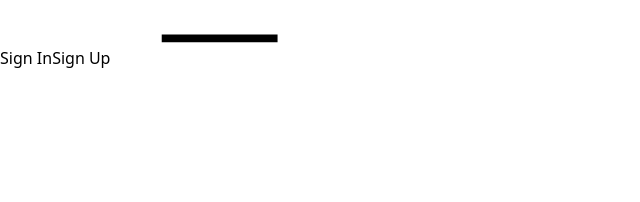
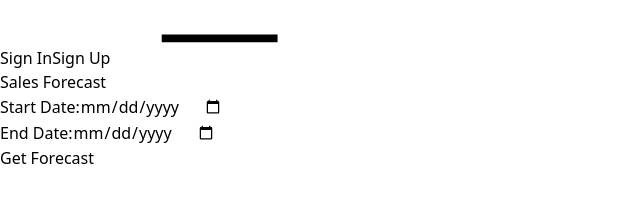
Before and after one commit to unicorn004/Gradient-Descenders, a React (Vite) app in the folder frontend/: page /dashboardForecastSales in a window 1280 px wide. Shown: the part 386-588 px from the top of the page, without its empty margins (0-640 px from the left). Built offline with nearby package versions, Linux system fonts and the light colour scheme.

Commit message:
forecast

```diff
--- a/frontend/src/App.jsx
+++ b/frontend/src/App.jsx
@@ -6,6 +6,7 @@ import Home from './components/Home';
 import SignIn from './components/SignIn';
 import SalesPredictionForm from './components/SalesPredictionForm ';
 import CommodityTable from './components/CommodityTable';
+import SalesForecastTable from './components/SalesForecastTable';
 
 const App = () => {
   return (
@@ -18,6 +19,7 @@ const App = () => {
           <Route path="/signin" element={<SignIn />} />
           <Route path="/salesPrediction" element={<SalesPredictionForm />} />
           <Route path="/dashboardForecast" element={<CommodityTable />} />
+          <Route path="/dashboardForecastSales" element={<SalesForecastTable />} />
         </Routes>
       </BrowserRouter>
     </div>
--- a/frontend/src/components/Home.jsx
+++ b/frontend/src/components/Home.jsx
@@ -954,8 +954,9 @@ const Home = () => {
     //   <button type="submit">Submit</button>
     // </form>
     // </div>
-    <div className='flex justify-between mx-20 mt-10'>
+    <div className='flex justify-around gap-20 mx-20 mt-10'>
       <Card1 />
+      <Card2 />
     </div >
   );
 };
--- a/frontend/src/components/HomeCards/Card1.jsx
+++ b/frontend/src/components/HomeCards/Card1.jsx
@@ -10,13 +10,12 @@ const Card1 = () => {
                 </a>
                 <p class="mb-3 font-normal text-gray-700 dark:text-gray-400">Lorem ipsum dolor sit amet consectetur adipisicing elit. Velit earum sequi natus repellat officiis molestiae adipisci recusandae exercitationem sit odit!</p>
                 <Link to={'/dashboardForecast'} class="inline-flex items-center px-3 py-2 text-sm font-medium text-center text-white bg-blue-700 rounded-lg hover:bg-blue-800 focus:ring-4 focus:outline-none focus:ring-blue-300 dark:bg-blue-600 dark:hover:bg-blue-700 dark:focus:ring-blue-800">
-                    Read more
+                     Prediction
                     <svg class="rtl:rotate-180 w-3.5 h-3.5 ms-2" aria-hidden="true" xmlns="http://www.w3.org/2000/svg" fill="none" viewBox="0 0 14 10">
                         <path stroke="currentColor" stroke-linecap="round" stroke-linejoin="round" stroke-width="2" d="M1 5h12m0 0L9 1m4 4L9 9" />
                     </svg>
                 </Link>
             </div>
-
         </div>
     )
 }
--- a/frontend/src/components/HomeCards/Card2.jsx
+++ b/frontend/src/components/HomeCards/Card2.jsx
@@ -1,15 +1,16 @@
 import React from 'react'
+import { Link } from 'react-router-dom'
 
 const Card2 = () => {
     return (
         <div>
             <div class="max-w-sm p-6 bg-white border border-gray-200 rounded-lg shadow dark:bg-gray-800 dark:border-gray-700">
-                <a href="#">
-                    <h5 class="mb-2 text-2xl font-bold tracking-tight text-gray-900 dark:text-white">Sales Details</h5>
-                </a>
+                <Link href="/dashboardForecastSales">
+                    <h5 class="mb-2 text-2xl font-bold tracking-tight text-gray-900 dark:text-white">Sales Forecast</h5>
+                </Link>
                 <p class="mb-3 font-normal text-gray-700 dark:text-gray-400">Lorem ipsum dolor sit amet consectetur adipisicing elit. Velit earum sequi natus repellat officiis molestiae adipisci recusandae exercitationem sit odit!</p>
-                <a href="#" class="inline-flex items-center px-3 py-2 text-sm font-medium text-center text-white bg-blue-700 rounded-lg hover:bg-blue-800 focus:ring-4 focus:outline-none focus:ring-blue-300 dark:bg-blue-600 dark:hover:bg-blue-700 dark:focus:ring-blue-800">
-                    Read more
+                <a href="/dashboardForecastSales" class="inline-flex items-center px-3 py-2 text-sm font-medium text-center text-white bg-blue-700 rounded-lg hover:bg-blue-800 focus:ring-4 focus:outline-none focus:ring-blue-300 dark:bg-blue-600 dark:hover:bg-blue-700 dark:focus:ring-blue-800">
+                    Prediction
                     <svg class="rtl:rotate-180 w-3.5 h-3.5 ms-2" aria-hidden="true" xmlns="http://www.w3.org/2000/svg" fill="none" viewBox="0 0 14 10">
                         <path stroke="currentColor" stroke-linecap="round" stroke-linejoin="round" stroke-width="2" d="M1 5h12m0 0L9 1m4 4L9 9" />
                     </svg>
--- a/frontend/src/components/NavBar.jsx
+++ b/frontend/src/components/NavBar.jsx
@@ -70,7 +70,7 @@ const NavBar = () => {
     <div>
       <nav className="bg-white border-gray-200 dark:bg-gray-900">
         <div className="max-w-screen-xl flex flex-wrap items-center justify-between mx-auto p-4">
-          <a href="" className="flex items-center space-x-3 rtl:space-x-reverse">
+          <a href="/" className="flex items-center space-x-3 rtl:space-x-reverse">
             <img src="https://flowbite.com/docs/images/logo.svg" className="h-8" alt="Flowbite Logo" />
             <span className="self-center text-2xl font-semibold whitespace-nowrap dark:text-white">GradientDescenders</span>
           </a>
--- /dev/null
+++ b/frontend/src/components/SalesForecastTable.jsx
@@ -0,0 +1,82 @@
+import React, { useState } from 'react';
+import axios from 'axios';
+
+const SalesForecastTable = () => {
+    const [forecastData, setForecastData] = useState([]);
+    const [startDate, setStartDate] = useState('');
+    const [endDate, setEndDate] = useState('');
+
+    const fetchForecastData = async () => {
+        if (!startDate || !endDate) return; // Prevent fetching if dates are empty
+
+        const jsonInput = {
+            start_date: startDate,
+            end_date: endDate,
+        };
+
+        try {
+            const response = await axios.post('http://127.0.0.1:8000/dashboard/forecastSales/', jsonInput);
+            const fetchedData = response.data.forecast;
+
+            setForecastData(fetchedData);
+        } catch (error) {
+            console.error('Error fetching data:', error);
+        }
+    };
+
+    return (
+        <div className="p-4">
+            <h1 className="text-2xl font-bold mb-4">Sales Forecast</h1>
+            <div className="mb-4">
+                <label className="block mb-2">Start Date:</label>
+                <input
+                    type="date"
+                    className="border rounded p-2 w-full"
+                    value={startDate}
+                    onChange={(e) => setStartDate(e.target.value)}
+                />
+            </div>
+            <div className="mb-4">
+                <label className="block mb-2">End Date:</label>
+                <input
+                    type="date"
+                    className="border rounded p-2 w-full"
+                    value={endDate}
+                    onChange={(e) => setEndDate(e.target.value)}
+                />
+            </div>
+            <button
+                onClick={fetchForecastData}
+                className="bg-blue-500 text-white rounded p-2">
+                Get Forecast
+            </button>
+
+            {forecastData.length > 0 && ( // Only show table if data is fetched
+                <table className="mt-4 border-collapse w-full">
+                    <thead>
+                        <tr>
+                            <th className="border p-2">Date (ds)</th>
+                            <th className="border p-2">Trend</th>
+                            <th className="border p-2">Prediction (yhat)</th>
+                            <th className="border p-2">Lower Bound (yhat_lower)</th>
+                            <th className="border p-2">Upper Bound (yhat_upper)</th>
+                        </tr>
+                    </thead>
+                    <tbody>
+                        {forecastData.map((row, index) => (
+                            <tr key={index}>
+                                <td className="border p-2">{new Date(row.ds).toLocaleDateString()}</td> {/* Format the date */}
+                                <td className="border p-2">{row.trend}</td>
+                                <td className="border p-2">{row.yhat}</td>
+                                <td className="border p-2">{row.yhat_lower}</td>
+                                <td className="border p-2">{row.yhat_upper}</td>
+                            </tr>
+                        ))}
+                    </tbody>
+                </table>
+            )}
+        </div>
+    );
+};
+
+export default SalesForecastTable;
```
Also changed, not shown: frontend/src/components/ForecastSales.jsx (deleted).
